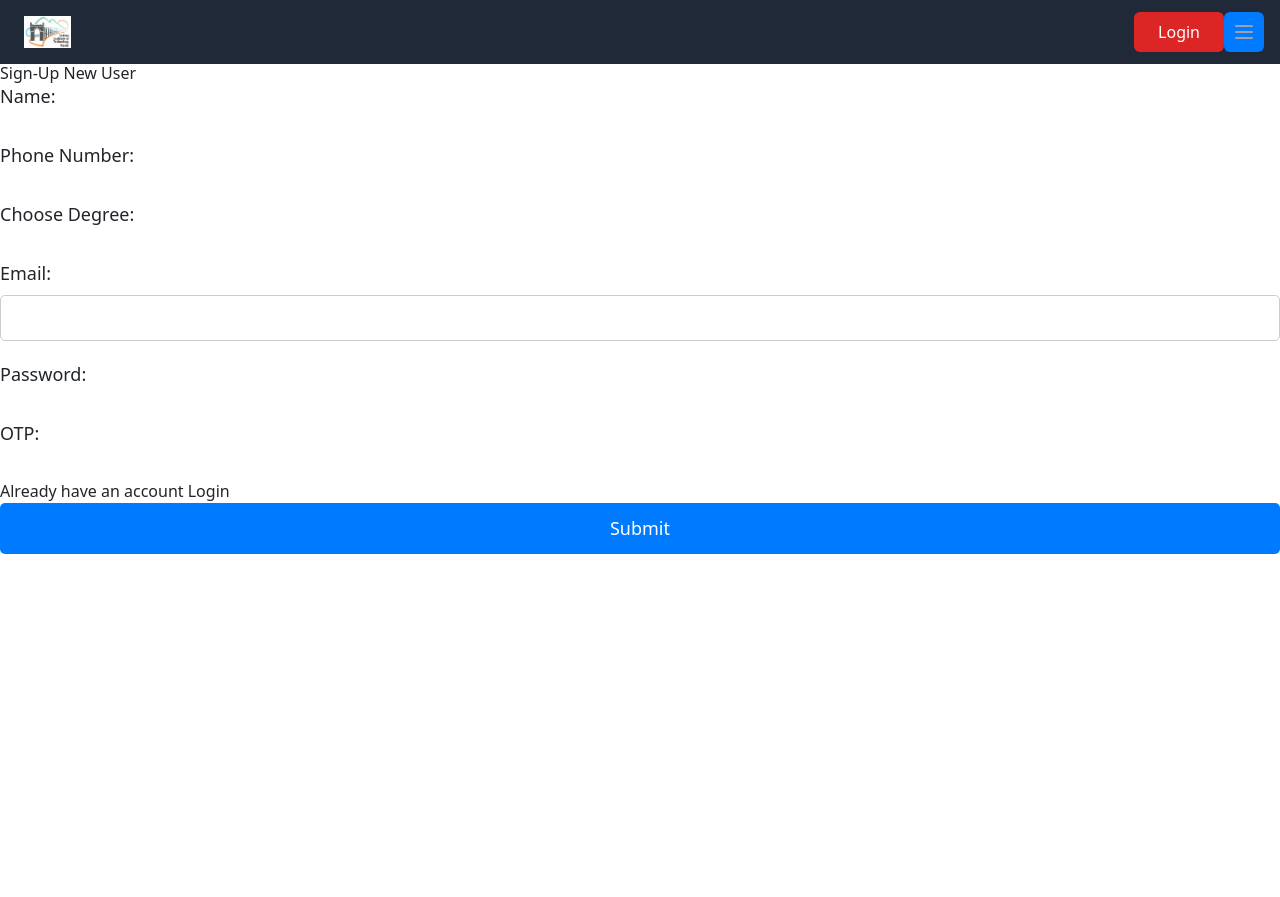
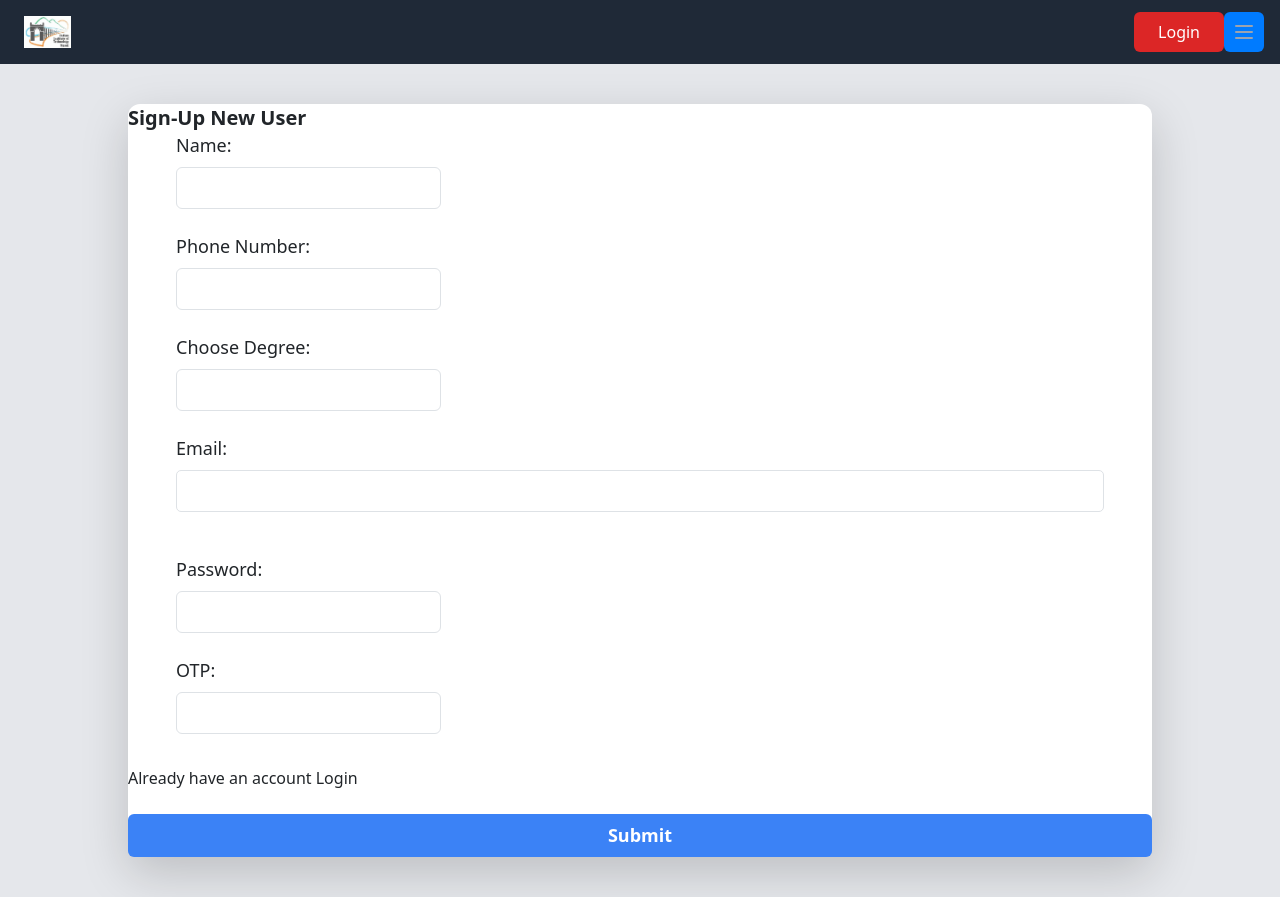
Before and after one commit to piyush-panpaliya/moviescreeningclub, a React (Create React App) app in the folder screening/: page /signup in a window 1280 px wide. Before the commit the page ends 800 px from the top, so only its background shows below. Built offline with nearby package versions, Linux system fonts and the light colour scheme; a small style sheet from the web is missing.

Commit message:
redundant css files deleted

```diff
--- a/screening/src/Signup.css
+++ /dev/null
@@ -1,26 +0,0 @@
-.password-input {
-    position: relative;
-  }
-  .container{
-
-    background-color: #f7eedd;
-  }
-  .eye-icon {
-    position: absolute;
-    top: 50%;
-    right: 10px;
-    transform: translateY(-50%);
-    cursor: pointer;
-  }
-
-  .eye-icon:before {
-    content: "👁️";
-  }
-
-  .eye-icon.hidden:before {
-    content: "👁️";
-  }
-
-  .eye-icon.visible:before {
-    content: "👁️";
-  }
--- a/screening/src/components/Foram.js
+++ b/screening/src/components/Foram.js
@@ -11,7 +11,7 @@ export const Foram = () => {
   const [email, setEmail] = useState("");
 
   const token = getToken();
-  const navigate = useNavigate(); // Declare navigate here once
+  const navigate = useNavigate();
 
   useEffect(() => {
     const storedEmail = localStorage.getItem('loggedInUserEmail');
@@ -25,14 +25,14 @@ export const Foram = () => {
     const emailDomain = email.substring(email.lastIndexOf("@") + 1);
     if (emailDomain === "students.iitmandi.ac.in") {
       if (email.charAt(0).toLowerCase() === "b") {
-        return "B-Tech"; // Changed from "btech" to "B-Tech"
+        return "B-Tech";
       } else {
-        return "PHD/M-Tech"; // Changed from "phd" to "PHD/M-Tech"
+        return "PHD/M-Tech";
       }
     } else if (emailDomain === "iitmandi.ac.in") {
-      return "Faculty/Staff"; // Changed from "fs" to "Faculty/Staff"
+      return "Faculty/Staff";
     } else {
-      return ""; // Invalid email domain
+      return "";
     }
   };
 
@@ -181,18 +181,18 @@ export const Foram = () => {
 
   return (
     <>
-    <div className="d-flex justify-content-center bg-secondary-gradient main">
-      <div className="App mt-5 container w-75">
-        <h2>Razorpay Payment Integration</h2>
-        <hr className="border border-primary border-2 opacity-75"></hr>
+    <div className="flex justify-center bg-gradient-to-r from-yellow-300 via-yellow-200 to-yellow-100 min-h-screen">
+      <div className="container mx-auto my-5 p-10 bg-yellow-50 rounded-lg shadow-lg">
+        <h2 className="text-2xl mb-4 text-center">Razorpay Payment Integration</h2>
+        <hr className="border-b-2 border-primary mb-4"></hr>
         <div className="form-group">
           <label htmlFor="name" className="form-label">Name:</label>
-          <input type="text" id="name exampleFormControlInput1" className="form-control inp" name="name" placeholder="Name" required />
+          <input type="text" id="name exampleFormControlInput1" className="form-control inp border border-gray-400 rounded-md px-3 py-2 focus:outline-none focus:border-blue-500" name="name" placeholder="Name" required />
         </div>
 
         <div className="form-group">
           <label htmlFor="rollNumber" className="form-label">Roll Number:</label>
-          <input type="text" id="rollNumber" name="rollNumber" className="form-control inp" placeholder="Eg. BXXXXX" />
+          <input type="text" id="rollNumber" name="rollNumber" className="form-control inp border border-gray-400 rounded-md px-3 py-2 focus:outline-none focus:border-blue-500" placeholder="Eg. BXXXXX" />
         </div>
 
         <div className="form-group">
@@ -201,7 +201,7 @@ export const Foram = () => {
             type="text"
             id="email"
             name="email"
-            className="form-control inp"
+            className="form-control inp border border-gray-400 rounded-md px-3 py-2 focus:outline-none focus:border-blue-500"
             required
             value={email}
             readOnly
@@ -210,7 +210,7 @@ export const Foram = () => {
 
         <div className="form-group">
           <label htmlFor="phoneNumber" className="form-label">Phone Number:</label>
-          <input type="text" id="phoneNumber" className="form-control inp" name="phoneNumber"placeholder="Phone no." required />
+          <input type="text" id="phoneNumber" className="form-control inp border border-gray-400 rounded-md px-3 py-2 focus:outline-none focus:border-blue-500" name="phoneNumber"placeholder="Phone no." required />
         </div>
 
         <div className="form-group">
@@ -219,7 +219,7 @@ export const Foram = () => {
             type="text"
             id="degree"
             name="degree"
-            className="form-control inp"
+            className="form-control inp border border-gray-400 rounded-md px-3 py-2 focus:outline-none focus:border-blue-500"
             value={degree}
             readOnly
           />
@@ -228,7 +228,7 @@ export const Foram = () => {
         <div className="form-group">
           <label htmlFor="membership" className="form-label">Choose Membership:</label>
           <select
-            className="form-select inp"
+            className="form-select inp border border-gray-400 rounded-md px-3 py-2 focus:outline-none focus:border-blue-500"
             id="membership"
             name="membership"
             required
@@ -242,17 +242,15 @@ export const Foram = () => {
           </select>
         </div>
 
-        <br />
         <div className="form-group">
-        <input className="inp" type="text" placeholder="Amount" value={amount} readOnly />
+          <input className="inp border border-gray-400 rounded-md px-3 py-2 focus:outline-none focus:border-blue-500" type="text" placeholder="Amount" value={amount} readOnly />
         </div>
-        <br />
-        <br />
-        <div className="d-grid gap-2 col-6 mx-auto">
-        <button onClick={handleSubmit}className="btn btn-primary sub">Submit</button>
+
+        <div className="grid place-items-center">
+          <button onClick={handleSubmit} className="btn btn-primary sub py-2 px-4 rounded-md bg-blue-500 hover:bg-blue-700 text-white font-semibold focus:outline-none focus:ring-2 focus:ring-blue-600 focus:ring-opacity-50">Submit</button>
+        </div>
       </div>
-      </div>
-      </div>
+    </div>
     </>
   );
 };
--- a/screening/src/components/Signup.js
+++ b/screening/src/components/Signup.js
@@ -1,7 +1,6 @@
 import React, { useState, useEffect } from "react";
 import axios from "axios";
 import { useNavigate, Link } from "react-router-dom";
-import "../Signup.css"; // Import CSS file
 
 export const Signup = () => {
   const [formData, setFormData] = useState({
@@ -13,8 +12,8 @@ export const Signup = () => {
   });
 
   const [email, setEmail] = useState("");
-  const [isValidEmail, setIsValidEmail] = useState(false); // Track email validation
-  const [showPassword, setShowPassword] = useState(false); // Track password visibility
+  const [isValidEmail, setIsValidEmail] = useState(false);
+  const [showPassword, setShowPassword] = useState(false);
   const navigate = useNavigate();
 
   useEffect(() => {
@@ -34,7 +33,7 @@ export const Signup = () => {
   };
 
   const parseEmail = (email) => {
-    email = email.trim(); // Trim leading and trailing spaces
+    email = email.trim();
     if (email.endsWith("@students.iitmandi.ac.in")) {
       setIsValidEmail(true);
       if (email.toLowerCase().startsWith("b")) {
@@ -80,10 +79,12 @@ export const Signup = () => {
   const { name, phoneNumber, password, otp } = formData;
 
   return (
-    <div className="App">
-      <h2>Sign-Up New User</h2>
+    <div className="bg-gray-200 flex flex-col items-center">
+      <div className="flex flex-col bg-white h-1/2 w-4/5 my-10 rounded-xl shadow-lg">
+        <h2 className="text-xl font-semibold">Sign-Up New User</h2>
 
-      <div className="form-group">
+        <div className="grid gap-6 mb-8 md:grid-cols-1 mx-5">
+          <div>
             <label htmlFor="name">Name:</label>
             <input
               type="text"
@@ -92,10 +93,11 @@ export const Signup = () => {
               required
               value={name}
               onChange={handleChange}
+              className="border border-gray-400 rounded-md px-3 py-2 focus:outline-none focus:border-blue-500"
             />
           </div>
 
-      <div className="form-group">
+          <div>
             <label htmlFor="phoneNumber">Phone Number:</label>
             <input
               type="text"
@@ -103,10 +105,11 @@ export const Signup = () => {
               name="phoneNumber"
               value={phoneNumber}
               onChange={handleChange}
+              className="border border-gray-400 rounded-md px-3 py-2 focus:outline-none focus:border-blue-500"
             />
           </div>
 
-      <div className="form-group">
+          <div>
             <label htmlFor="designation">Choose Degree:</label>
             <input
               type="text"
@@ -115,10 +118,11 @@ export const Signup = () => {
               required
               value={formData.designation}
               readOnly
+              className="border border-gray-400 rounded-md px-3 py-2 focus:outline-none focus:border-blue-500"
             />
           </div>
 
-      <div className="form-group">
+          <div>
             <label htmlFor="email">Email:</label>
             <input
               type="email"
@@ -128,12 +132,12 @@ export const Signup = () => {
               value={email}
               onChange={handleChange}
               readOnly
+              className="border border-gray-400 rounded-md px-3 py-2 focus:outline-none focus:border-blue-500"
             />
           </div>
 
-      <div className="form-group">
+          <div className="password-input">
             <label htmlFor="password">Password:</label>
-        <div className="password-input">
             <input
               type={showPassword ? "text" : "password"}
               id="password"
@@ -141,15 +145,15 @@ export const Signup = () => {
               required
               value={password}
               onChange={handleChange}
+              className="border border-gray-400 rounded-md px-3 py-2 focus:outline-none focus:border-blue-500"
             />
             <i
               className={`eye-icon ${showPassword ? "visible" : "hidden"}`}
               onClick={togglePasswordVisibility}
             ></i>
           </div>
-      </div>
 
-      <div className="form-group">
+          <div>
             <label htmlFor="otp">OTP:</label>
             <input
               type="text"
@@ -158,15 +162,24 @@ export const Signup = () => {
               required
               value={otp}
               onChange={handleChange}
+              className="border border-gray-400 rounded-md px-3 py-2 focus:outline-none focus:border-blue-500"
             />
           </div>
+        </div>
+
         <span>
           Already have an account <Link to="/login">Login</Link>
         </span>
         <br />
-      <button onClick={handleSubmit} disabled={!isValidEmail}>
+
+        <button
+          onClick={handleSubmit}
+          disabled={!isValidEmail}
+          className="bg-blue-500 hover:bg-blue-700 text-white font-bold py-2 px-4 rounded focus:outline-none focus:shadow-outline"
+        >
           Submit
         </button>
+      </div>
     </div>
   );
 };
--- a/screening/src/css/Foram.css
+++ /dev/null
@@ -1,87 +0,0 @@
-/* Foram.css */
-
-/* Container styles */
-.container {
-    max-width: 600px;
-    margin: 50px auto;
-    padding: 20px;
-    border-radius: 10px;
-    box-shadow: 0 0 20px rgba(0, 0, 0, 0.1);
-    background-color: #f7eedd;
-  }
-
-  /* Heading styles */
-  h2 {
-    font-size: 24px;
-    margin-bottom: 20px;
-    color: #333;
-    text-align: center;
-  }
-
-  /* Form styles */
-  .form-group {
-    margin-bottom: 20px;
-    padding-left: 10px;
-    padding-right: 10px;
-  }
-
-  label {
-    display: block;
-    font-size: 18px;
-    margin-bottom: 5px;
-    color: #555;
-  }
-
-  input[type="text"],
-  input[type="email"],
-  select {
-    width: 100%;
-    padding: 10px;
-    border: 1px solid #ccc;
-    border-radius: 5px;
-    font-size: 16px;
-  }
-
-  /* Button styles */
-  button {
-    width: 50%;
-    padding: 12px;
-    border: none;
-    border-radius: 50px;
-    background-color: #007bff;
-    color: #fff;
-    font-size: 18px;
-    cursor: pointer;
-    transition: background-color 0.3s ease;
-  }
-
-  button:hover {
-    background-color: #0056b3;
-  }
-
-  /* Animation styles */
-  @keyframes fadeInUp {
-    from {
-      opacity: 0;
-      transform: translateY(20px);
-    }
-    to {
-      opacity: 1;
-      transform: translateY(0);
-    }
-  }
-
-  .fadeInUp {
-    animation-name: fadeInUp;
-    animation-duration: 1s;
-  }
-
-  .App{
-    background-color: #ccc;
-    border-radius: 10px;
-    padding-bottom: 30px;
-    padding-top: 15px;
-  }
-  .inp{
-    border-radius: 30px;
-  }
--- a/screening/src/css/login.css
+++ /dev/null
@@ -1,24 +0,0 @@
-.sub{
-    border-radius : 30px;
-}
-
-.App{
-    width : 50%;
-    height: auto;
-}
-
-.img1{
-    width : auto;
-    height: 70vh;
-
-}
-
-/*.image1{
-
-    border-width: 3px;
-    border-color: black;
-}*/
-
-.main{
-
-}
--- a/screening/src/css/navbar.css
+++ /dev/null
@@ -1,4 +0,0 @@
-.navbar{
-
-    background-color: #ace2e1;
-}
```
Also changed, not shown: screening/src/components/home.js (+33 -17 lines), screening/src/css/Home.css (deleted, +0 -26 lines), screening/src/css/ModifyMovie.css (deleted, +0 -34 lines), screening/src/css/Myaccount.css (deleted, +0 -9 lines). Lines whose indentation alone changed are shown as unchanged.
